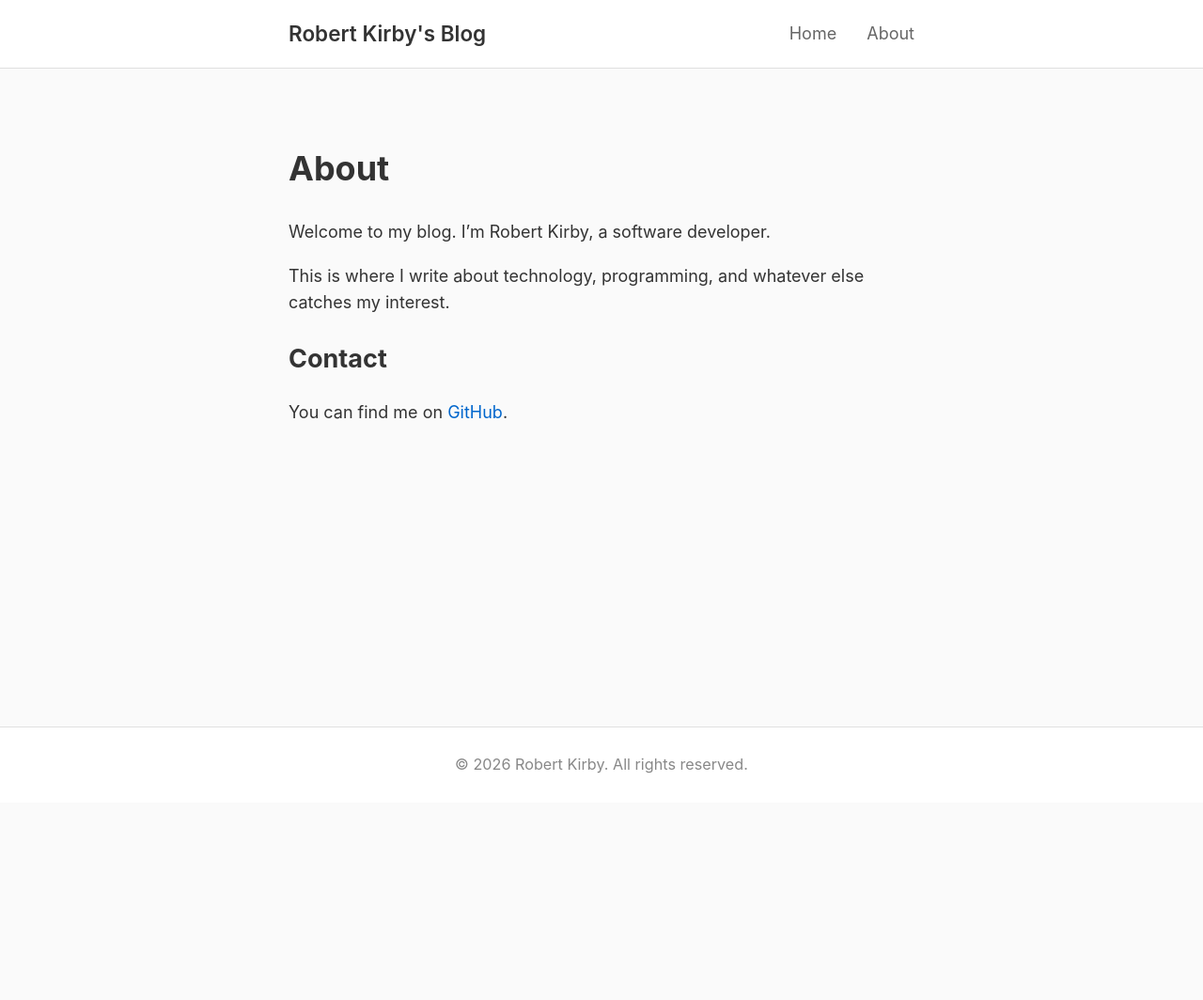
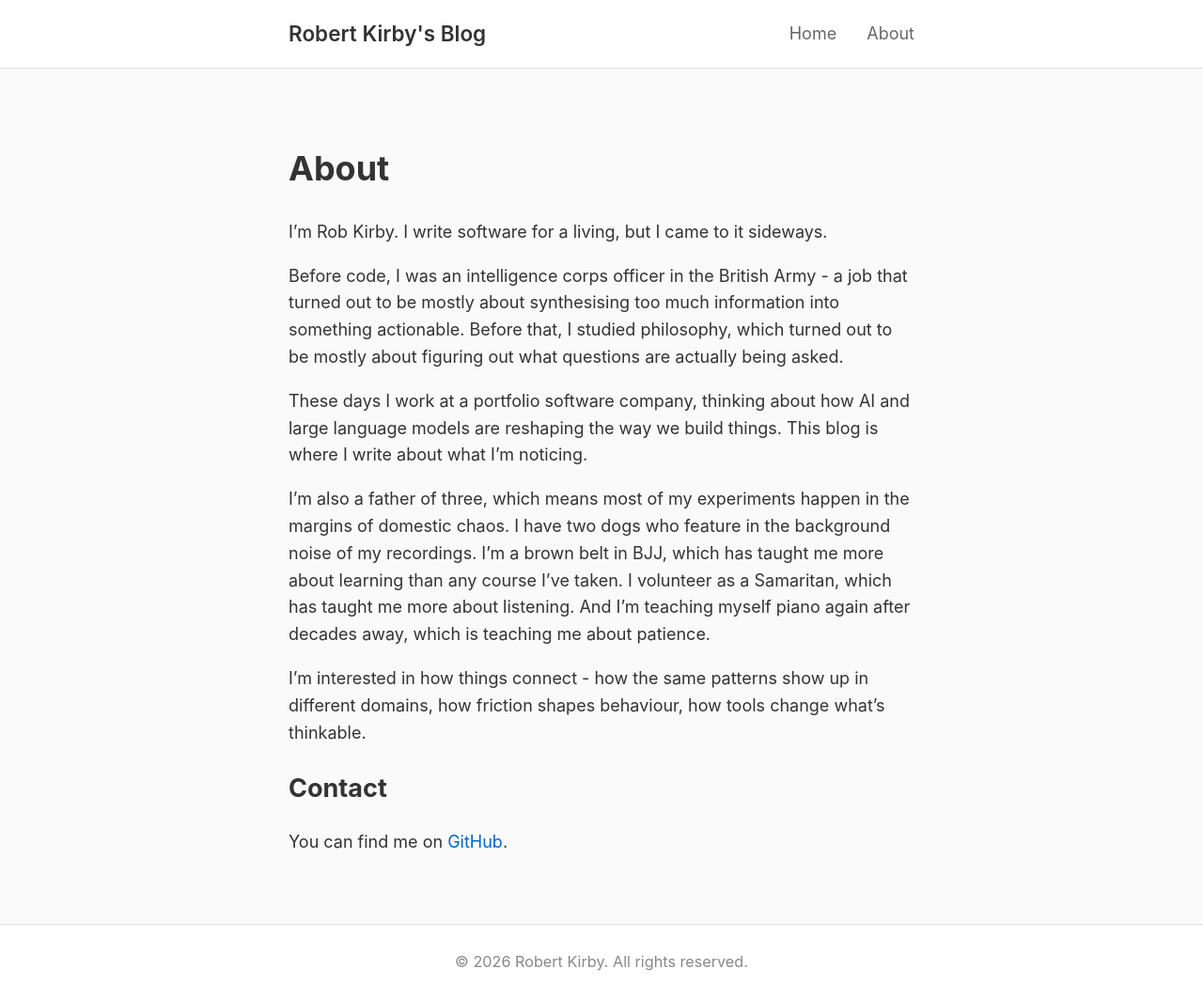
Before and after one commit to rob137/rob137.github.io, a Jekyll site: the page built from about.md, in a window 1280 px wide. Shown: the whole page at 94% size. Built offline with Jekyll 4.4.1, drawn with Linux system fonts in a browser that asks for light colours; before the commit the page ends 900 px from its top, so only the background shows below that.

Commit message:
Improve About page with fuller background

```diff
--- a/about.md
+++ b/about.md
@@ -5,9 +5,15 @@ permalink: /about/
 ---
 # About
 
-Welcome to my blog. I'm Robert Kirby, a software developer.
+I'm Rob Kirby. I write software for a living, but I came to it sideways.
 
-This is where I write about technology, programming, and whatever else catches my interest.
+Before code, I was an intelligence corps officer in the British Army - a job that turned out to be mostly about synthesising too much information into something actionable. Before that, I studied philosophy, which turned out to be mostly about figuring out what questions are actually being asked.
+
+These days I work at a portfolio software company, thinking about how AI and large language models are reshaping the way we build things. This blog is where I write about what I'm noticing.
+
+I'm also a father of three, which means most of my experiments happen in the margins of domestic chaos. I have two dogs who feature in the background noise of my recordings. I'm a brown belt in BJJ, which has taught me more about learning than any course I've taken. I volunteer as a Samaritan, which has taught me more about listening. And I'm teaching myself piano again after decades away, which is teaching me about patience.
+
+I'm interested in how things connect - how the same patterns show up in different domains, how friction shapes behaviour, how tools change what's thinkable.
 
 ## Contact
 
```
